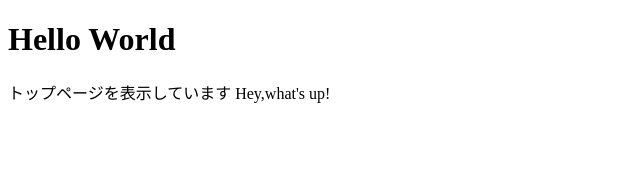
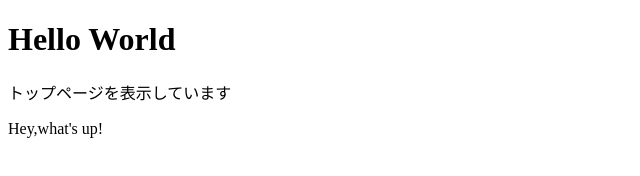
Before and after one commit to ryyyug/html-practice1, a website: page docs/index.html in a window 1280 px wide. Shown: the whole page, without its empty margins (0-640 px from the left). Drawn offline with Linux system fonts and the light colour scheme.

Commit message:
Update index.html

```diff
--- a/docs/index.html
+++ b/docs/index.html
@@ -8,7 +8,7 @@
 </head>
 <body>
   <h1>Hello World</h1>
-  <p1>トップページを表示しています</p1>
-  <p2>Hey,what's up!</p2>
+  <p>トップページを表示しています</p>
+  <p>Hey,what's up!</p>
 </body>
 </html>
```
